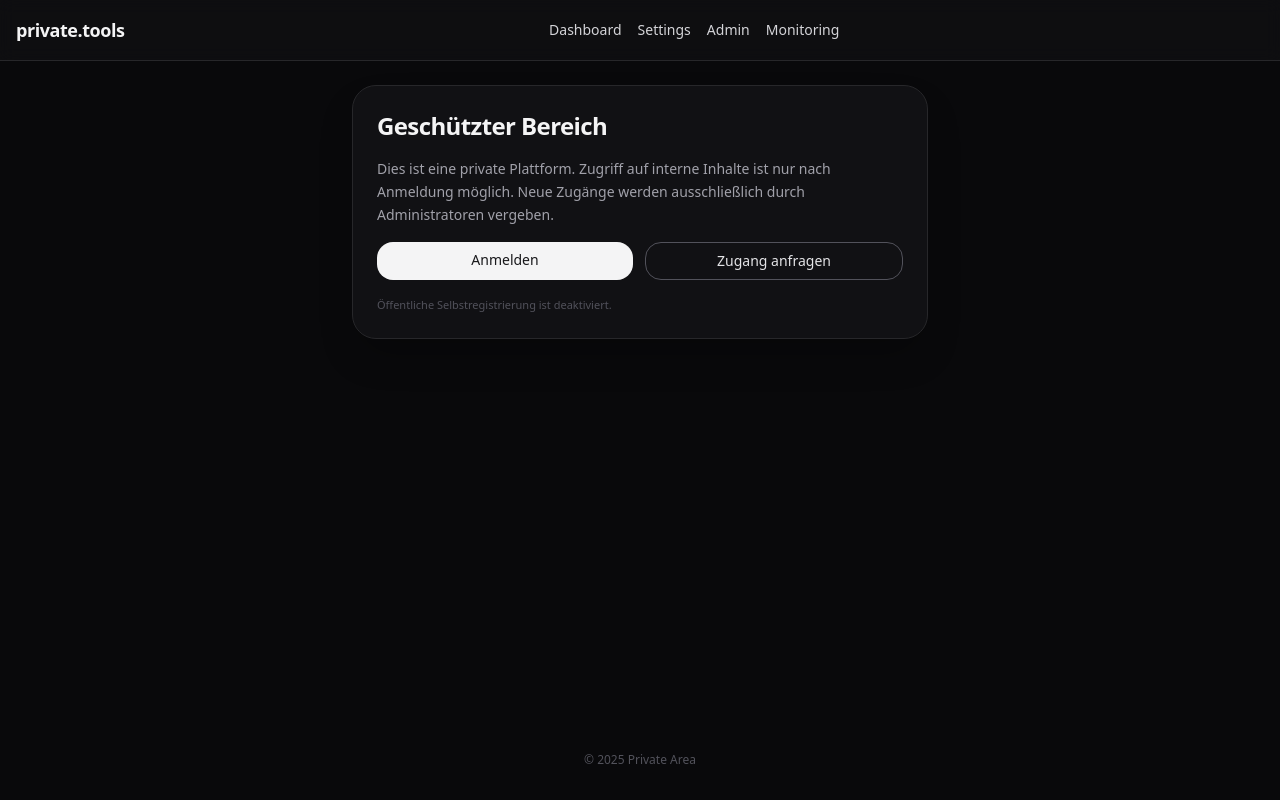
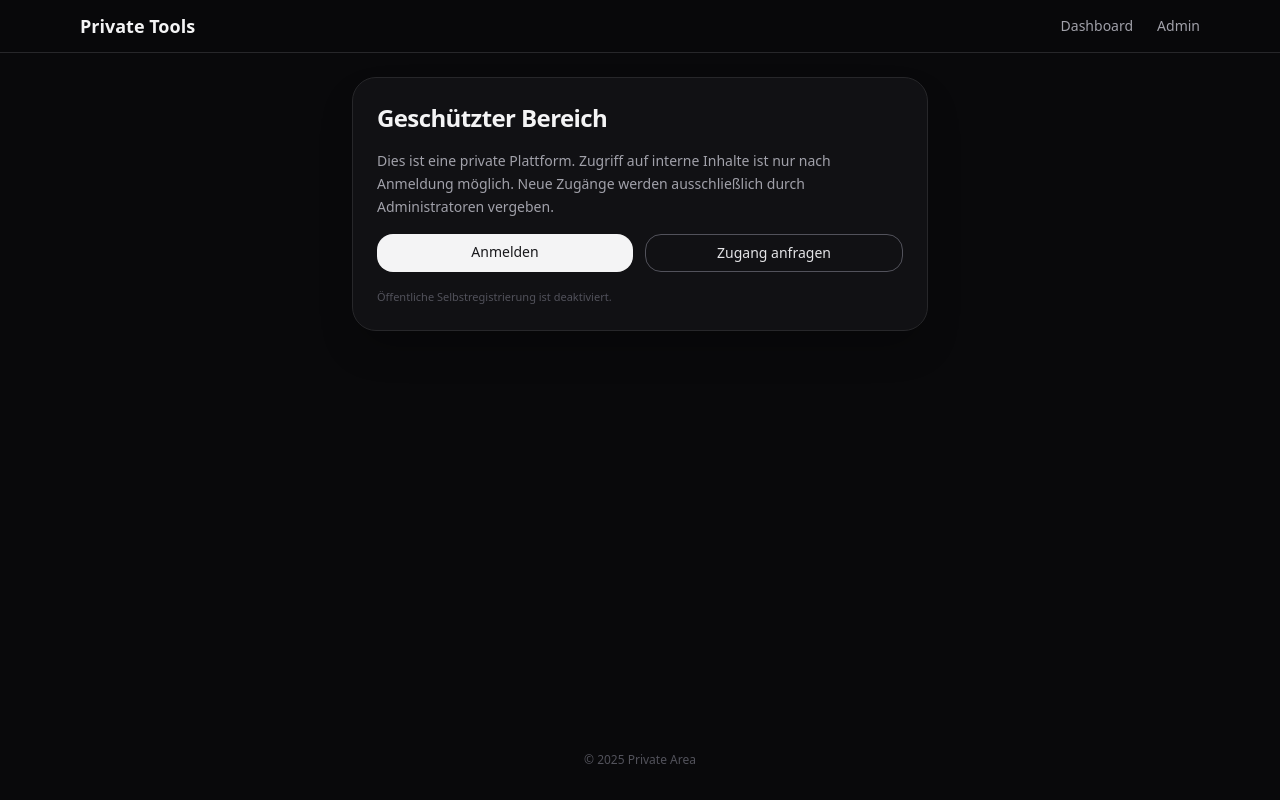
Before and after one commit to raha01732/familiehake, a Next.js app: page / in a window 1280 px wide. Built offline with nearby package versions, Linux system fonts and the light colour scheme.

Commit message:
updated menu

```diff
--- a/src/app/admin/page.tsx
+++ b/src/app/admin/page.tsx
@@ -1,31 +1,51 @@
 import Link from "next/link";
 import { RoleGate } from "@/components/RoleGate";
 
-export const metadata = { title: "Admin | Private Tools" };
+export const metadata = { title: "Admin" };
 
-export default async function AdminPage() {
+export default function AdminHomePage() {
   return (
     <RoleGate routeKey="admin">
-      <section className="card p-6 flex flex-col gap-4">
-        <h2 className="text-xl font-semibold text-zinc-100 tracking-tight">Admin Bereich</h2>
-        <p className="text-zinc-400 text-sm leading-relaxed">
-          Nur Nutzer mit <code className="text-[11px] bg-zinc-800 px-1 py-0.5 rounded">role = "admin"</code>.
-        </p>
+      <section className="card p-6 flex flex-col gap-6">
+        <div>
+          <h1 className="text-2xl font-semibold text-zinc-100 tracking-tight">Admin</h1>
+          <p className="text-zinc-400 text-sm mt-1">
+            Verwaltung und Systemfunktionen.
+          </p>
+        </div>
 
-        <div className="grid sm:grid-cols-3 gap-4">
-          <Link href="/admin/users" className="rounded-xl border border-zinc-800 p-4 bg-zinc-900/40 hover:bg-zinc-900/60">
-            <div className="text-zinc-100 font-semibold">Benutzer &amp; Rollen</div>
-            <div className="text-zinc-500 text-sm">Rollen vergeben (admin/member)</div>
+        <div className="grid gap-4 sm:grid-cols-2 lg:grid-cols-3">
+          {/* Benutzerverwaltung */}
+          <Link
+            href="/admin/users"
+            className="rounded-xl border border-zinc-800 bg-zinc-900/40 p-4 hover:bg-zinc-900/60 transition"
+          >
+            <div className="text-zinc-100 font-medium">Benutzerverwaltung</div>
+            <div className="text-zinc-500 text-sm mt-1">
+              Nutzer suchen, bearbeiten, Rollen setzen, E-Mails verwalten.
+            </div>
           </Link>
 
-          <Link href="/admin/invites" className="rounded-xl border border-zinc-800 p-4 bg-zinc-900/40 hover:bg-zinc-900/60">
-            <div className="text-zinc-100 font-semibold">Einladungen</div>
-            <div className="text-zinc-500 text-sm">Invite senden, verwalten</div>
+          {/* Einstellungen (ehem. /settings) */}
+          <Link
+            href="/admin/settings"
+            className="rounded-xl border border-zinc-800 bg-zinc-900/40 p-4 hover:bg-zinc-900/60 transition"
+          >
+            <div className="text-zinc-100 font-medium">Einstellungen</div>
+            <div className="text-zinc-500 text-sm mt-1">
+              Module & Berechtigungen konfigurieren (aus DB).
+            </div>
           </Link>
 
-          <Link href="/monitoring" className="rounded-xl border border-zinc-800 p-4 bg-zinc-900/40 hover:bg-zinc-900/60">
-            <div className="text-zinc-100 font-semibold">Monitoring</div>
-            <div className="text-zinc-500 text-sm">Systemstatus &amp; Logs</div>
+          {/* Monitoring (Route bleibt /monitoring) */}
+          <Link
+            href="/monitoring"
+            className="rounded-xl border border-zinc-800 bg-zinc-900/40 p-4 hover:bg-zinc-900/60 transition"
+          >
+            <div className="text-zinc-100 font-medium">Monitoring</div>
+            <div className="text-zinc-500 text-sm mt-1">
+              Health-Check, Systemstatus & Audit-Logs.
+            </div>
           </Link>
         </div>
       </section>
--- /dev/null
+++ b/src/app/admin/settings/page.tsx
@@ -0,0 +1,151 @@
+import { RoleGate } from "@/components/RoleGate";
+import type { UserRole } from "@/lib/access-map";
+import { getAccessMapFromDb } from "@/lib/access-db";
+import { createAdminClient } from "@/lib/supabase/admin";
+import { revalidatePath } from "next/cache";
+
+export const metadata = { title: "Settings | Private Tools" };
+
+// ⬇️ Server Action: Upsert (muss void/Promise<void> zurückgeben)
+async function upsertAccessAction(formData: FormData): Promise<void> {
+  "use server";
+  const route = (formData.get("route") as string)?.trim();
+  const roles = (formData.getAll("roles") as string[]).map((r) => r.trim()) as UserRole[];
+
+  if (!route || roles.length === 0) {
+    // Optional: Logging; keine Rückgabe erlaubt
+    console.warn("upsertAccessAction: invalid payload", { route, roles });
+    return;
+  }
+
+  try {
+    const sb = createAdminClient();
+    const { error } = await sb
+      .from("tools_access")
+      .upsert(
+        { route, roles, updated_at: new Date().toISOString() },
+        { onConflict: "route" }
+      );
+    if (error) {
+      console.error("upsertAccessAction: db error", error);
+    }
+  } catch (e) {
+    console.error("upsertAccessAction: server error", e);
+  } finally {
+    revalidatePath("/settings");
+  }
+}
+
+// ⬇️ Server Action: Delete (muss void/Promise<void> zurückgeben)
+async function deleteAccessAction(formData: FormData): Promise<void> {
+  "use server";
+  const route = (formData.get("route") as string)?.trim();
+  if (!route) return;
+
+  try {
+    const sb = createAdminClient();
+    const { error } = await sb.from("tools_access").delete().eq("route", route);
+    if (error) {
+      console.error("deleteAccessAction: db error", error);
+    }
+  } catch (e) {
+    console.error("deleteAccessAction: server error", e);
+  } finally {
+    revalidatePath("/settings");
+  }
+}
+
+export default async function SettingsPage() {
+  const accessMap = await getAccessMapFromDb();
+  const rows = Object.entries(accessMap);
+  const allRoles: UserRole[] = ["member", "admin"];
+
+  return (
+    <RoleGate routeKey="settings">
+      <section className="card p-6 flex flex-col gap-6">
+        <div className="flex flex-col gap-2">
+          <h2 className="text-xl font-semibold text-zinc-100 tracking-tight">Zugriffsregeln (aus DB)</h2>
+          <p className="text-zinc-400 text-sm leading-relaxed">
+            Lege fest, welche Rollen eine Route sehen dürfen. Änderungen greifen sofort nach Speichern.
+          </p>
+        </div>
+
+        {/* Bestehende Einträge */}
+        <div className="grid gap-4">
+          {rows.map(([route, roles]) => (
+            <div key={route} className="rounded-xl border border-zinc-800 bg-zinc-900/40 p-4">
+              <form
+                action={upsertAccessAction}
+                className="flex flex-col gap-3 sm:flex-row sm:items-center sm:justify-between"
+              >
+                <div className="flex-1">
+                  <div className="text-zinc-100 font-medium text-sm">/{route}</div>
+                  <input type="hidden" name="route" value={route} />
+                  <div className="text-zinc-500 text-xs">Aktuell: {roles.join(", ")}</div>
+                </div>
+                <div className="flex items-center gap-3">
+                  {allRoles.map((r) => (
+                    <label key={r} className="text-xs text-zinc-200 flex items-center gap-1">
+                      <input
+                        type="checkbox"
+                        name="roles"
+                        value={r}
+                        defaultChecked={roles.includes(r)}
+                        className="accent-zinc-200"
+                      />
+                      {r}
+                    </label>
+                  ))}
+                  <button className="rounded-xl border border-zinc-700 text-zinc-200 text-xs font-medium px-3 py-1.5 hover:bg-zinc-800/60">
+                    Speichern
+                  </button>
+                </div>
+              </form>
+
+              <form action={deleteAccessAction} className="mt-3">
+                <input type="hidden" name="route" value={route} />
+                <button className="rounded-xl border border-red-700 text-red-300 text-xs font-medium px-3 py-1.5 hover:bg-red-900/30">
+                  Löschen
+                </button>
+              </form>
+            </div>
+          ))}
+        </div>
+
+        {/* Neuer Eintrag */}
+        <div className="rounded-xl border border-zinc-800 bg-zinc-900/40 p-4">
+          <form
+            action={upsertAccessAction}
+            className="flex flex-col gap-3 sm:flex-row sm:items-center sm:justify-between"
+          >
+            <div className="flex-1">
+              <label className="text-xs text-zinc-400">Neue Route (ohne führenden Slash)</label>
+              <input
+                name="route"
+                placeholder="z.B. reports, analytics/usage"
+                className="mt-1 w-full rounded-lg bg-zinc-900 border border-zinc-700 px-3 py-2 text-sm text-zinc-100"
+              />
+            </div>
+            <div className="flex items-center gap-3">
+              {allRoles.map((r) => (
+                <label key={r} className="text-xs text-zinc-200 flex items-center gap-1">
+                  <input
+                    type="checkbox"
+                    name="roles"
+                    value={r}
+                    className="accent-zinc-200"
+                    defaultChecked={r === "member"}
+                  />
+                  {r}
+                </label>
+              ))}
+              <button className="rounded-xl border border-green-700 text-green-300 text-xs font-medium px-3 py-1.5 hover:bg-green-900/30">
+                Anlegen
+              </button>
+            </div>
+          </form>
+        </div>
+      </section>
+    </RoleGate>
+  );
+}
--- a/src/components/Header.tsx
+++ b/src/components/Header.tsx
@@ -1,70 +1,28 @@
 "use client";
 
-import { UserButton } from "@clerk/nextjs";
 import Link from "next/link";
-import { Menu } from "lucide-react";
-import { useState } from "react";
+import { usePathname } from "next/navigation";
 
 export function Header() {
-  const [open, setOpen] = useState(false);
+  const pathname = usePathname();
+  const isActive = (href: string) =>
+    pathname === href ? "text-white font-semibold" : "text-zinc-400 hover:text-white";
 
   return (
-    <header className="flex items-center justify-between p-4 border-b border-zinc-800 bg-zinc-900/40 backdrop-blur sticky top-0 z-50">
-      <div className="flex items-center gap-2">
-        <button
-          className="md:hidden p-2 rounded-xl bg-zinc-800/60 border border-zinc-700"
-          onClick={() => setOpen(o => !o)}
-        >
-          <Menu className="w-5 h-5 text-zinc-300" />
-        </button>
-        <Link
-          href="/"
-          className="font-semibold text-zinc-100 text-lg tracking-tight"
-        >
-          private.tools
+    <header className="w-full border-b border-zinc-800 bg-zinc-950/70 backdrop-blur-sm">
+      <div className="mx-auto max-w-6xl px-4 py-3 flex items-center justify-between">
+        <Link href="/" className="text-zinc-100 font-semibold text-lg">
+          Private Tools
         </Link>
-      </div>
 
-      <nav
-        className={`${
-          open ? "flex" : "hidden md:flex"
-        } flex-col md:flex-row absolute md:static top-16 left-0 right-0 md:top-auto md:left-auto md:right-auto bg-zinc-900/80 md:bg-transparent p-4 md:p-0 gap-4 border-b border-zinc-800 md:border-0`}
-      >
-        <Link
-          href="/dashboard"
-          className="text-zinc-300 hover:text-zinc-100 text-sm"
-        >
-          Dashboard
-        </Link>
-        <Link
-          href="/settings"
-          className="text-zinc-300 hover:text-zinc-100 text-sm"
-        >
-          Settings
-        </Link>
-        <Link
-          href="/admin"
-          className="text-zinc-300 hover:text-zinc-100 text-sm"
-        >
-          Admin
-        </Link>
-        <Link
-          href="/monitoring"
-          className="text-zinc-300 hover:text-zinc-100 text-sm"
-        >
-          Monitoring
-        </Link>
-      </nav>
-
-      <div className="flex items-center gap-3">
-        <UserButton
-          appearance={{
-            elements: {
-              avatarBox: "w-8 h-8 rounded-xl border border-zinc-700"
-            }
-          }}
-          afterSignOutUrl="/"
-        />
+        <nav className="flex items-center gap-6 text-sm">
+          <Link href="/dashboard" className={isActive("/dashboard")}>
+            Dashboard
+          </Link>
+          <Link href="/admin" className={pathname.startsWith("/admin") || pathname === "/monitoring" ? "text-white font-semibold" : "text-zinc-400 hover:text-white"}>
+            Admin
+          </Link>
+        </nav>
       </div>
     </header>
   );
```
